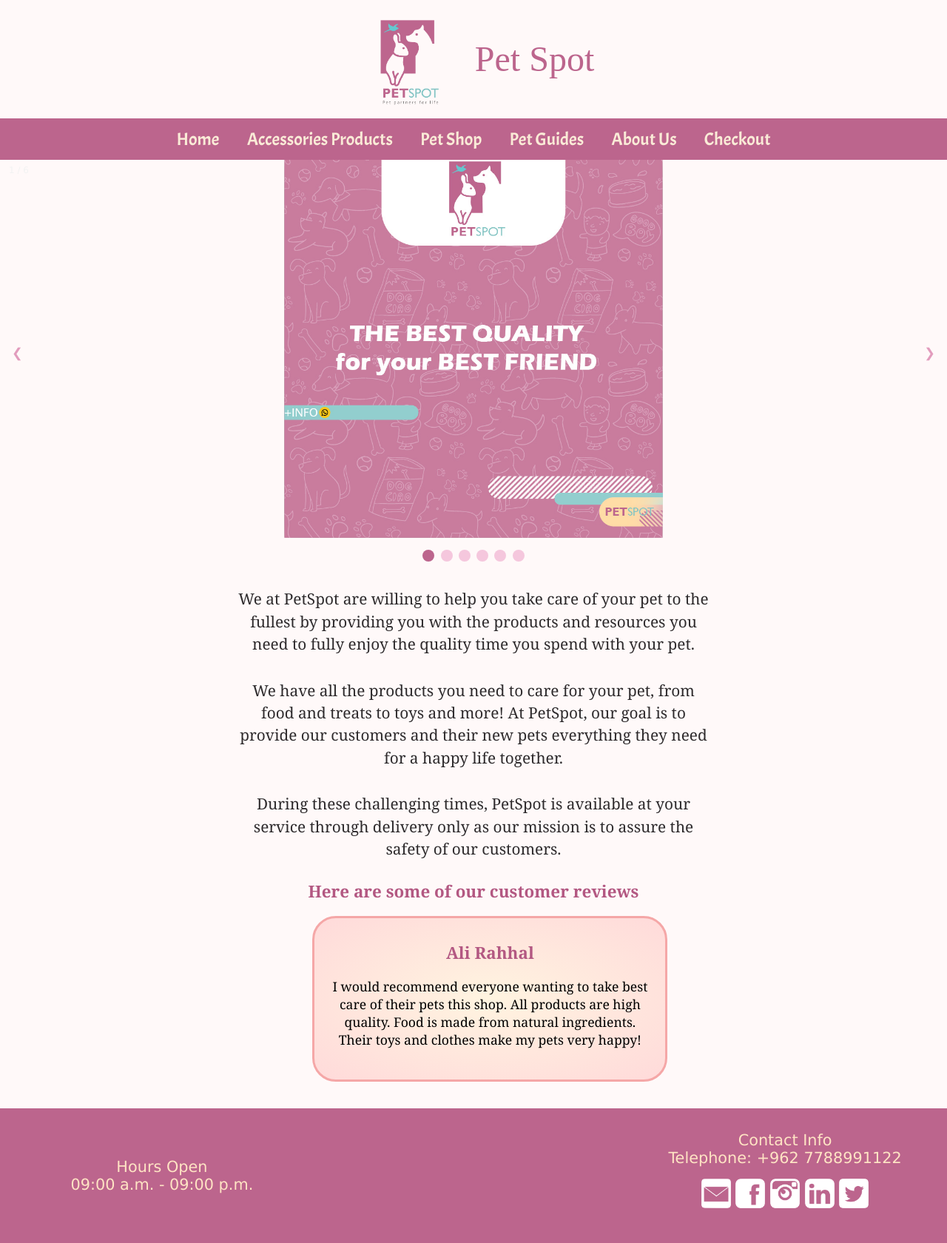
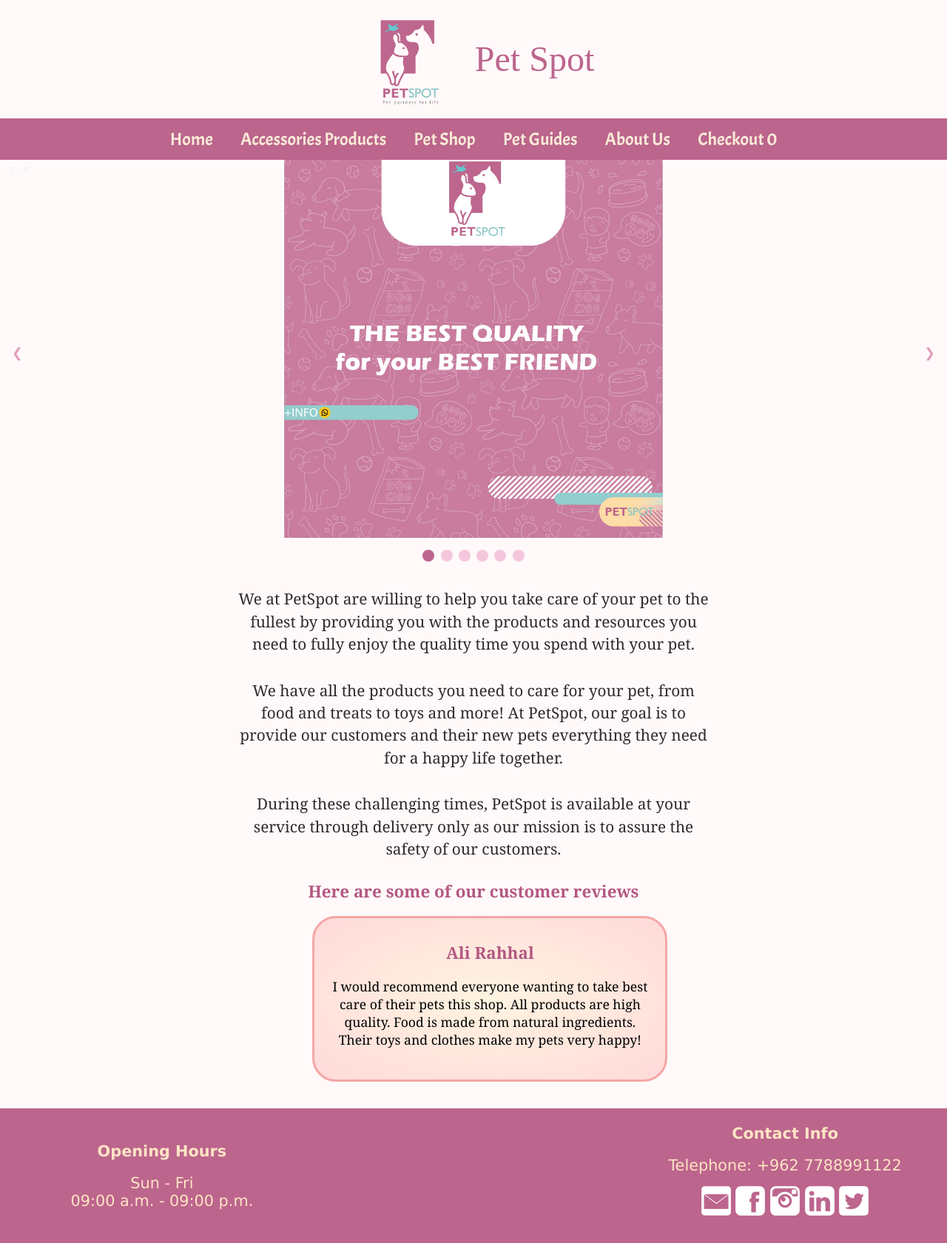
Before and after one commit to Final-Project2021201/MeowLand, a plain HTML site: page index.html in a window 1280 px wide. Shown: the whole page at 74% size. Drawn offline with Linux system fonts and the light colour scheme; grey boxes are pictures that could not be loaded; a web font is replaced by a local one.

Commit message:
Finished styling

```diff
--- a/css/home.css
+++ b/css/home.css
@@ -124,3 +124,8 @@
   line-height: 1.5rem;
   font-family: Cambria, Cochin, Georgia, Times, 'Times New Roman', serif;
 }
+
+footer h4{
+  margin-bottom: 1.2rem;
+  font-weight: 600;
+}
--- a/index.html
+++ b/index.html
@@ -38,7 +38,7 @@
           <li><a href="pages/pets-Shop.html">Pet Shop</a></li>
           <li><a href="pages/guides.html">Pet Guides</a></li>
           <li><a href="pages/about-us.html">About Us</a></li>
-          <li><a href="pages/checkout.html">Checkout</a></li>
+          <li><a href="pages/checkout.html">Checkout  <span id="cartCount"></span></a></li>
       </ul>
     </nav>
 
@@ -110,7 +110,8 @@
       </main>
       <footer>
         <div id="hoursOpen">
-          <h4>Hours Open</h4>
+          <h4>Opening Hours</h4>
+          <p>Sun - Fri</p>
           <p>09:00 a.m. - 09:00 p.m.</p>
         </div>
         <iframe width="40%" height="10%" frameborder="0" scrolling="no" marginheight="0" marginwidth="0" src="https://maps.google.com/maps?width=100%25&amp;height=600&amp;hl=en&amp;q=31.9515694,%2035.9239625&amp;t=&amp;z=14&amp;ie=UTF8&amp;iwloc=B&amp;output=embed"></iframe>
--- a/js/app.js
+++ b/js/app.js
@@ -248,3 +248,11 @@
     navbar.classList.remove('sticky');
   }
 }
+
+function Counter() {
+  const accessoriesCart = JSON.parse(localStorage.getItem('accessoriesCart')) || [];
+  const petscart = JSON.parse(localStorage.getItem('petCart')) || [];
+  let count = document.getElementById('cartCount');
+  count.textContent = accessoriesCart.length + petscart.length;
+}
+Counter();
```
Also changed, not shown: pages/about-us.html (+3 -2 lines), pages/accessories-Products.html (+3 -2 lines), pages/checkout.html (+3 -2 lines), pages/guides.html (+3 -2 lines), pages/pets-Shop.html (+3 -2 lines).
